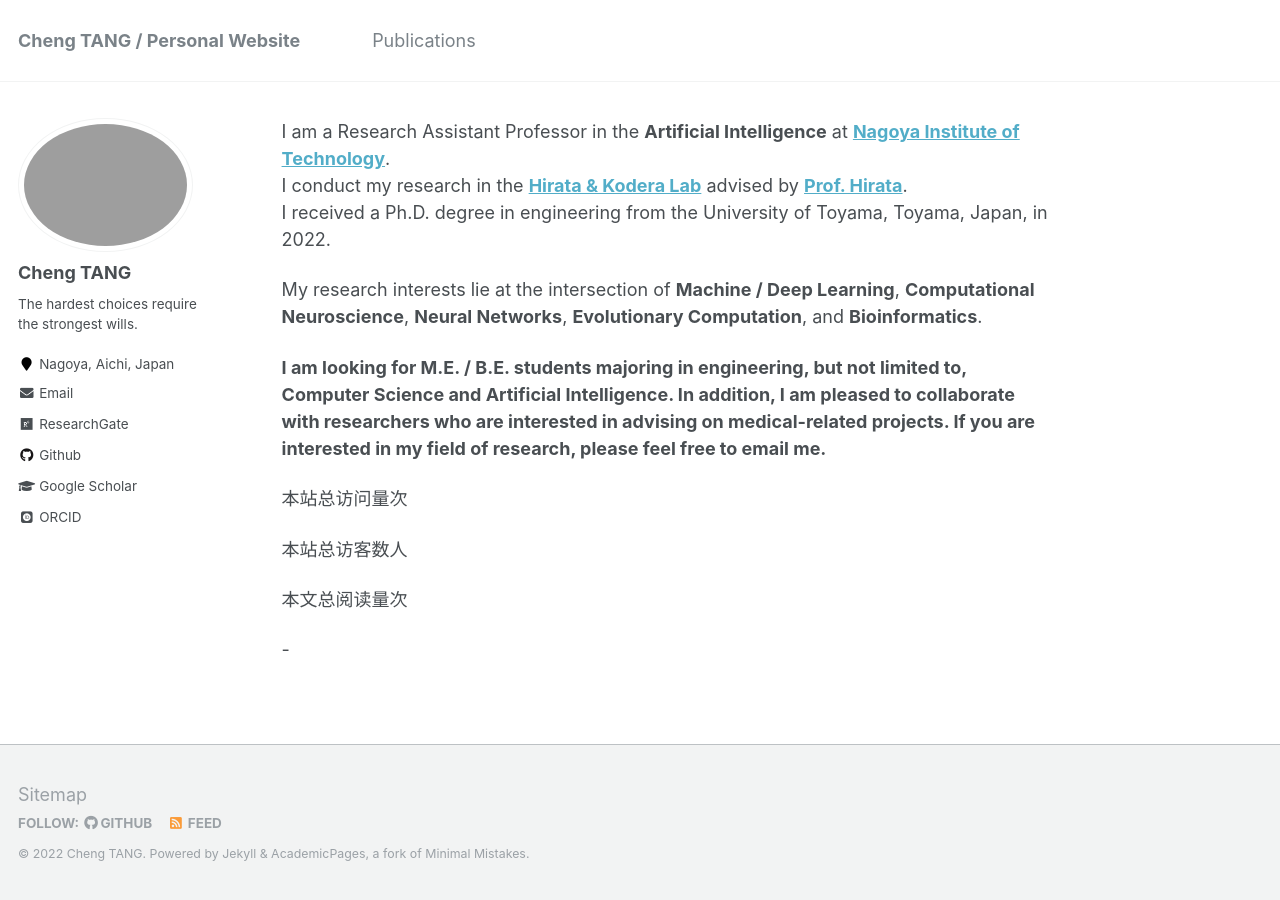
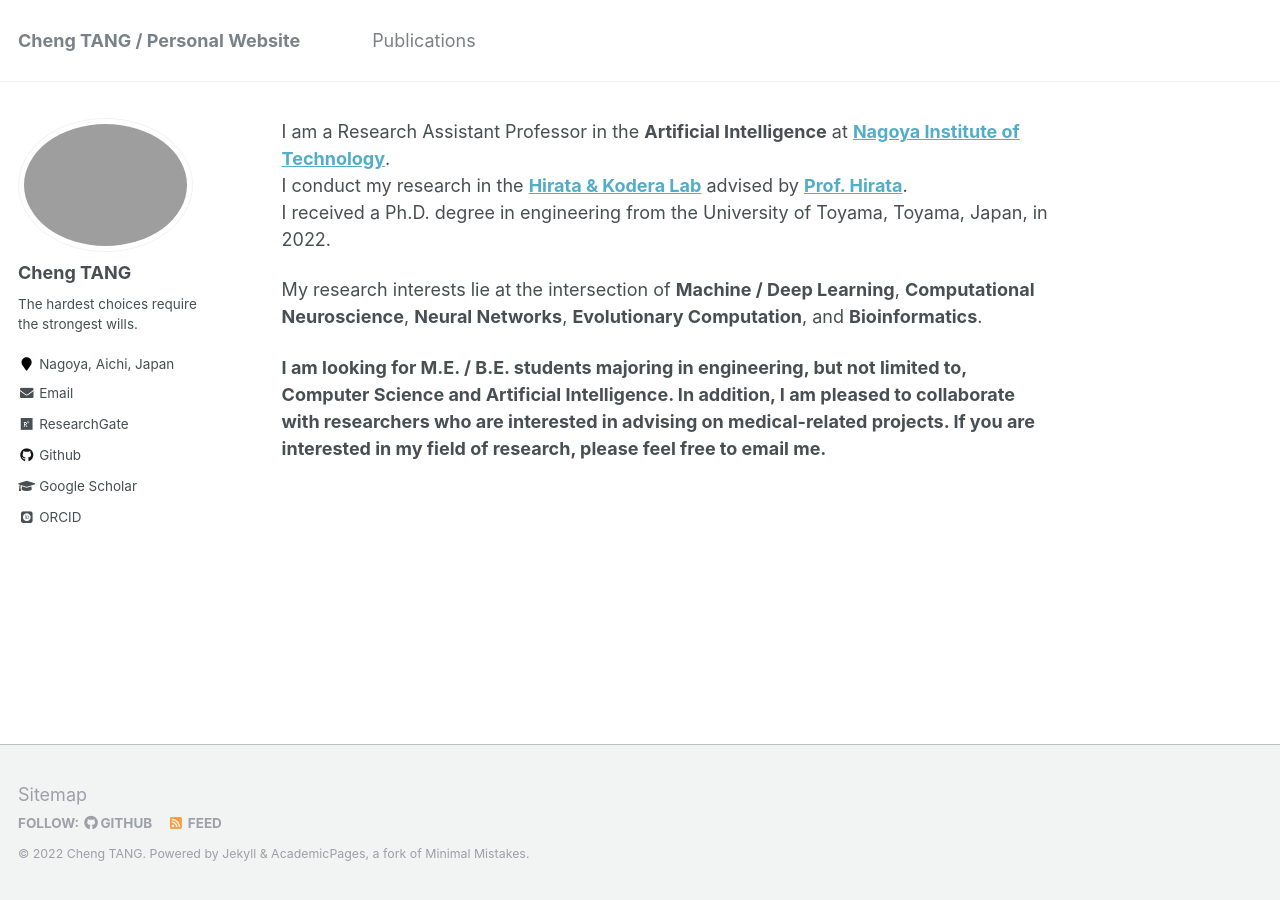
Before and after one commit to ChengTANG-AI/chengtang-ai.github.io, a Jekyll site: the page built from _pages/about.md, in a window 1280 px wide. Built offline with Jekyll 4.4.1, drawn with Linux system fonts in a browser that asks for light colours; some web fonts are replaced; comment, search, counter and statistics services are not loaded.

Commit message:
Update about.md

```diff
--- a/_pages/about.md
+++ b/_pages/about.md
@@ -15,15 +15,3 @@ I received a Ph.D. degree in engineering from the University of Toyama, Toyama,
 My research interests lie at the intersection of **Machine / Deep Learning**, **Computational Neuroscience**, **Neural Networks**, **Evolutionary Computation**, and **Bioinformatics**.
 
 **I am looking for M.E. / B.E. students majoring in engineering, but not limited to, Computer Science and Artificial Intelligence. In addition, I am pleased to collaborate with researchers who are interested in advising on medical-related projects. If you are interested in my field of research, please feel free to email me.**
-
-
-<script async src="//dn-lbstatics.qbox.me/busuanzi/2.3/busuanzi.pure.mini.js"></script>
-<span id="busuanzi_container_site_pv">本站总访问量<span id="busuanzi_value_site_pv"></span>次</span>
-
-<span id="busuanzi_container_site_uv">本站总访客数<span id="busuanzi_value_site_uv"></span>人
-
-<span id="busuanzi_container_page_pv">本文总阅读量<span id="busuanzi_value_page_pv"></span>次
-
-<script src="https://cdn1.lncld.net/static/js/av-mini-0.6.10.js"></script>
-<script src="http://jerry-cdn.b0.upaiyun.com/hit-kounter/hit-kounter-lc-0.2.0.js"></script>
-<span data-hk-page="current"> - </span>
```
